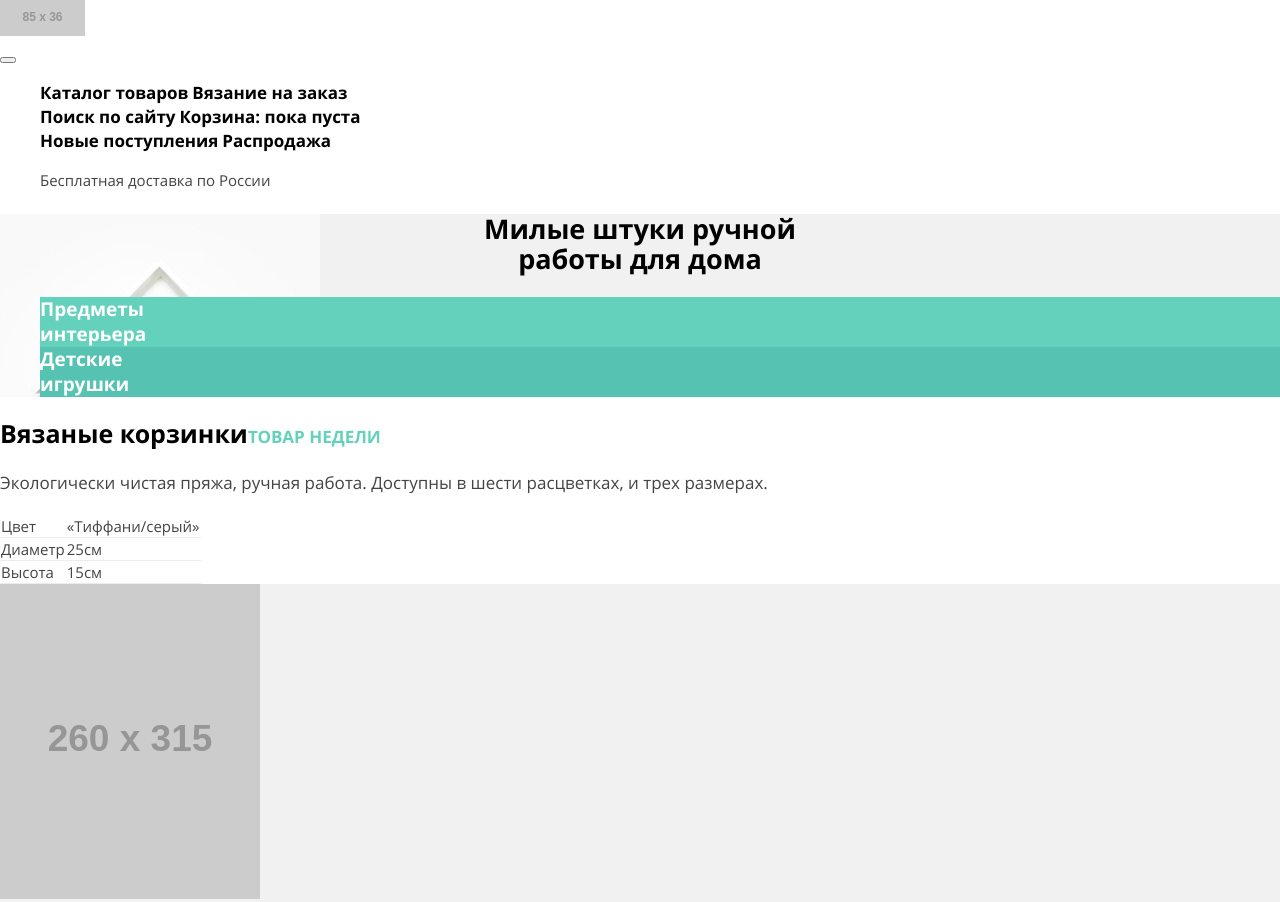
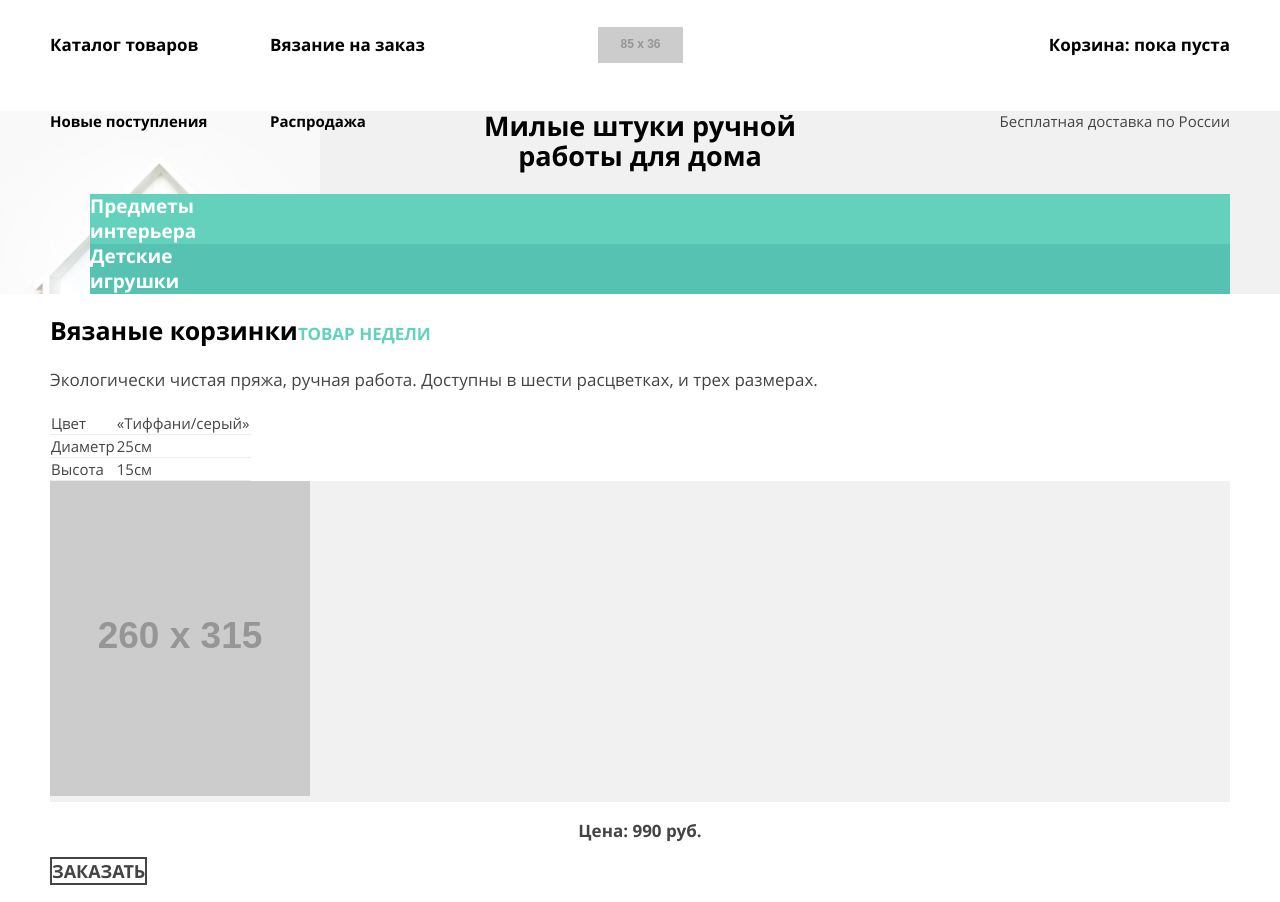
Before and after one commit to Yasnohorodskyi/817957-mishka-21, a website: page source/index.html in a window 1280 px wide. Shown: the top 902 px of the page. Drawn offline with nearby package versions, Linux system fonts and the light colour scheme; files that its build step writes are made by us from their sources; placeholder pictures from the web are drawn by us.

Commit message:
10. Адаптивная сетка для главной страницы

```diff
--- a/source/index.html
+++ b/source/index.html
@@ -2,6 +2,7 @@
 <html class="page" lang="ru">
   <head>
     <meta charset="utf-8">
+    <meta name="viewport" content="width=device-width, initial-scale=1">
     <title>HTML Academy: Мишка</title>
     <link rel="stylesheet" href="css/style.css">
   </head>
@@ -11,22 +12,22 @@
         <a class="page-header__logo">
           <img src="https://via.placeholder.com/85x36" alt="Интернет-магазин «Мишка»">
         </a>
-        <nav class="main-nav">
-          <button class="main-nav__toggle main-nav__toggle--close" type="button"><span class="visually-hidden">Открыть/Закрыть меню</span></button>
-          <ul class="main-nav__list">
-            <li class="main-nav__item">
-              <a class="main-nav__link" href="catalog.html">Каталог  товаров</a>
-              <a class="main-nav__link" href="form.html">Вязание на заказ</a>
+        <nav class="page-header__nav main-nav">
+          <button class="main-nav__toggle main-nav__toggle--close" type="button">X<span class="visually-hidden">Открыть/Закрыть меню</span></button>
+          <ul class="main-nav__list main-nav__list--container">
+            <li class="main-nav__item main-nav__item--product-wrapper">
+              <a class="main-nav__link main-nav__link--product-wrapper" href="catalog.html">Каталог  товаров</a>
+              <a class="main-nav__link main-nav__link--product-wrapper" href="form.html">Вязание на заказ</a>
             </li>
-            <li class="main-nav__item">
-              <a class="main-nav__link" href="#">Поиск по сайту</a>
-              <a class="main-nav__link" href="#">Корзина: <span class=""></span>пока пуста</a>
+            <li class="main-nav__item main-nav__item--user-wrapper">
+              <a class="main-nav__link main-nav__link--user-wrapper main-nav__link--search-wrapper" href="#"> <span class="main-nav__search-field">Поиск по сайту</span></a>
+              <a class="main-nav__link main-nav__link--user-wrapper main-nav__link--cart-wrapper" href="#">Корзина: пока пуста</a>
             </li>
-            <li class="main-nav__item">
-              <a class="main-nav__link" href="#">Новые поступления</a>
-              <a class="main-nav__link" href="#">Распродажа</a>
+            <li class="main-nav__item main-nav__item--state-wrapper">
+              <a class="main-nav__link main-nav__link--state-wrapper" href="#">Новые поступления</a>
+              <a class="main-nav__link main-nav__link--state-wrapper" href="#">Распродажа</a>
             </li>
-            <li class="main-nav__item">
+            <li class="main-nav__item main-nav__item--feature-wrapper">
               <p class="main-nav__feature">Бесплатная доставка по России</p>
             </li>
           </ul>
--- /dev/null
+++ b/source/less/blocks/container.less
@@ -0,0 +1,12 @@
+.container {
+  margin-left: 30px;
+  margin-right: 30px;
+}
+
+@media (min-width: @tablet-width) {
+  .container {
+    position: relative;
+    margin-left: 50px;
+    margin-right: 50px;
+  }
+}
--- a/source/less/blocks/main-nav.less
+++ b/source/less/blocks/main-nav.less
@@ -1,3 +1,5 @@
+// Контент главного меню
+
 .main-nav__list {
   list-style: none;
 }
@@ -9,6 +11,22 @@
   text-decoration: none;
 }
 
+@media (min-width: @tablet-width) {
+  .main-nav__link--product-wrapper {
+    font-size: 15px;
+  }
+}
+
+@media (min-width: @desktop-width) {
+  .main-nav__link--product-wrapper {
+    font-size: 17px;
+  }
+
+  .main-nav__link--state-wrapper {
+    font-size: 15px;
+  }
+}
+
 .main-nav__link:hover,
 .main-nav__link:focus {
   color: @black-hover;
@@ -17,3 +35,133 @@
 .main-nav__link:active {
   color: @black-visited;
 }
+
+// Сетка главного меню
+.main-nav__list--container {
+  display: flex;
+  flex-direction: column;
+  align-items: center;
+  padding: 0;
+  margin: 0;
+}
+
+.main-nav__toggle {
+  position: absolute;
+  top: 29px;
+  right: 30px;
+}
+
+.main-nav__item {
+  display: flex;
+  flex-direction: column;
+  width: 100%;
+}
+
+.main-nav__link--product-wrapper,
+.main-nav__link--user-wrapper {
+  display: flex;
+  flex-direction: column;
+  align-items: center;
+  justify-content: center;
+  min-height: 79px;
+}
+
+.main-nav__item--state-wrapper,
+.main-nav__item--feature-wrapper {
+  display: none;
+}
+
+@media (min-width: @tablet-width) {
+  .main-nav__toggle {
+    display: none;
+  }
+
+  .main-nav__list--container {
+    position: absolute;
+    top: 0;
+    width: 100%;
+    flex-direction: row;
+    background-color: transparent;
+  }
+
+  .main-nav__item {
+    flex-direction: row;
+    min-height: 133px;
+  }
+
+  .main-nav__item--product-wrapper {
+    justify-content: flex-start;
+    align-items: flex-end;
+  }
+
+  .main-nav__item--user-wrapper {
+    justify-content: flex-end;
+    align-items: flex-start;
+  }
+
+  .main-nav__link--product-wrapper {
+    justify-content: flex-end;
+    width: 167px;
+  }
+
+  .main-nav__link--user-wrapper {
+    min-height: 89px;
+    align-items: flex-start;
+  }
+
+  .main-nav__link--search-wrapper {
+    width: 82px;
+  }
+
+  .main-nav__link--cart-wrapper {
+    width: 264px;
+    align-items: flex-end;
+  }
+
+  .main-nav__search-field {
+    display: none;
+  }
+
+  .main-nav__feature {
+    margin: 0;
+    padding: 0;
+  }
+
+  .main-nav__item--feature-wrapper {
+    position: absolute;
+    display: flex;
+    margin: 0;
+    padding: 0;
+    justify-content: flex-end;
+    align-items: flex-end;
+  }
+}
+
+@media (min-width: @desktop-width) {
+  .main-nav__item--product-wrapper {
+    justify-content: flex-start;
+    align-items: flex-start;
+  }
+
+  .main-nav__link--product-wrapper {
+    justify-content: center;
+    align-items: flex-start;
+    width: 220px;
+    min-height: 89px;
+  }
+
+  .main-nav__link--cart-wrapper {
+    width: 316px;
+  }
+
+  .main-nav__item--state-wrapper {
+    display: flex;
+    position: absolute;
+    align-items: flex-end;
+  }
+
+  .main-nav__link--state-wrapper {
+    display: flex;
+    width: 220px;
+  }
+}
--- /dev/null
+++ b/source/less/blocks/page-header.less
@@ -0,0 +1,31 @@
+.page-header__container {
+  display: flex;
+  flex-direction: column;
+}
+
+.page-header__logo {
+  display: flex;
+  align-items: center;
+  justify-content: center;
+  min-height: 79px;
+  background-color: @white;
+}
+
+@media (min-width: @tablet-width) {
+  .page-header__logo {
+    display: flex;
+    align-items: center;
+    justify-content: flex-start;
+    min-height: 89px;
+  }
+}
+
+@media (min-width: @desktop-width) {
+  .page-header__logo {
+
+    display: flex;
+    align-items: center;
+    justify-content: center;
+    min-height: 89px;
+  }
+}
--- a/source/less/global/mixins.less
+++ b/source/less/global/mixins.less
@@ -26,3 +26,25 @@
   font-size: 17px;
   line-height: 24px;
 }
+
+// Технические миксины
+
+.red-outline() {
+  outline: 5px solid rgba(255, 0, 0, 0.8);
+  outline-offset: -5px;
+}
+
+.green-outline() {
+  outline: 5px solid rgba(0, 255, 0, 0.8);
+  outline-offset: -5px;
+}
+
+.yellow-outline() {
+  outline: 5px solid rgba(255, 255, 0, 0.8);
+  outline-offset: -5px;
+}
+
+.blue-outline() {
+  outline: 5px solid rgba(0, 0, 255, 0.8);
+  outline-offset: -5px;
+}
--- a/source/less/global/variables.less
+++ b/source/less/global/variables.less
@@ -15,3 +15,8 @@
 @black-visited: rgba(0,0,0,0.3);
 @white: #FFFFFF;
 @white-opacity-third: rgba(255,255,255,0.3);
+
+// Dimension
+@tablet-width: 768px;
+@desktop-width: 1150px;
+@mobile-width-only: 767px;
--- a/source/less/style.less
+++ b/source/less/style.less
@@ -4,7 +4,9 @@
 @import "global/variables.less";
 @import "global/mixins.less";
 @import "global/global.less";
+@import "blocks/container.less";
 @import "blocks/page.less";
+@import "blocks/page-header.less";
 @import "blocks/main-nav.less";
 @import "blocks/promo.less";
 @import "blocks/main-category.less";
```
Also changed, not shown: source/catalog.html (+2 -1 lines), source/form.html (+2 -1 lines).
